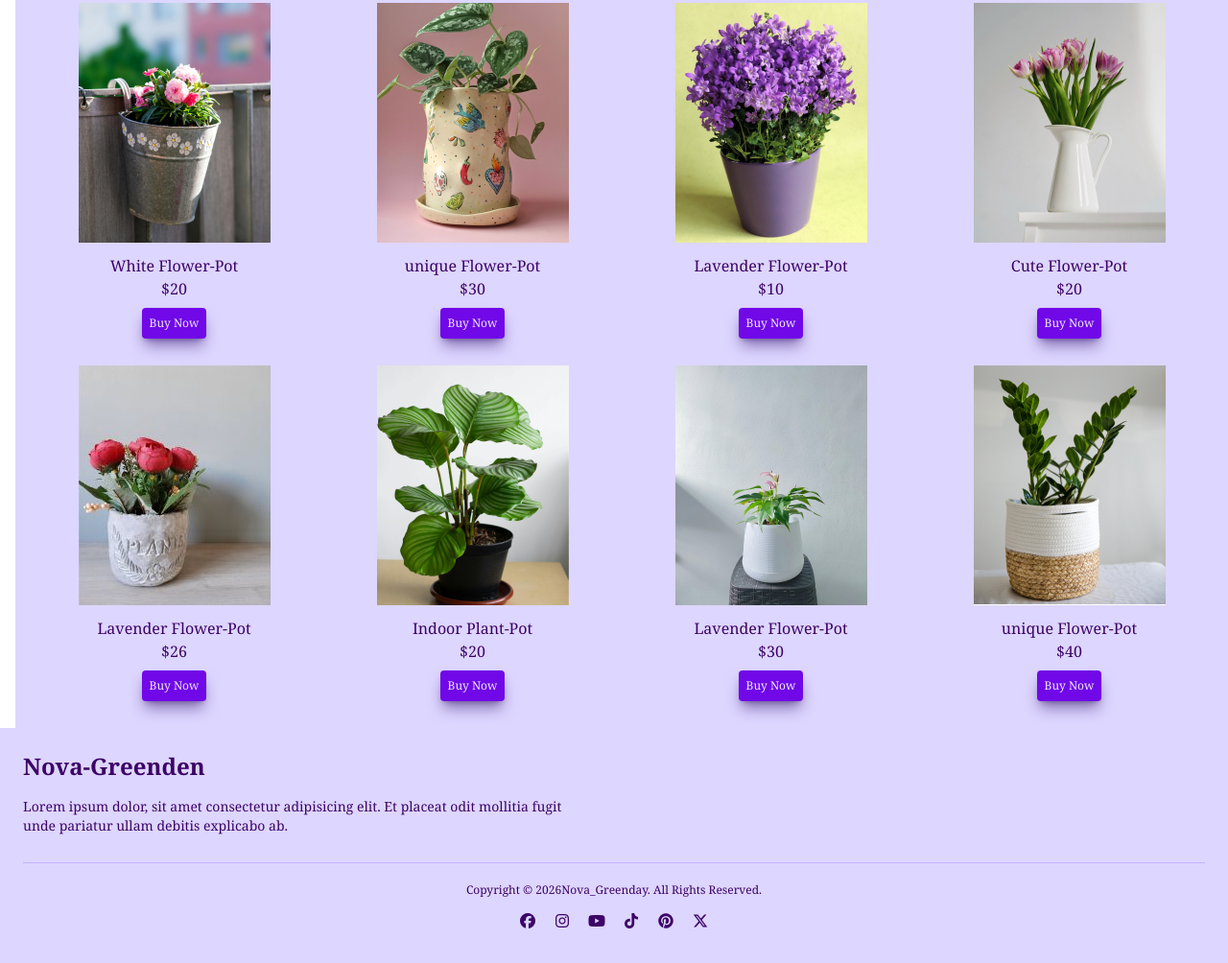
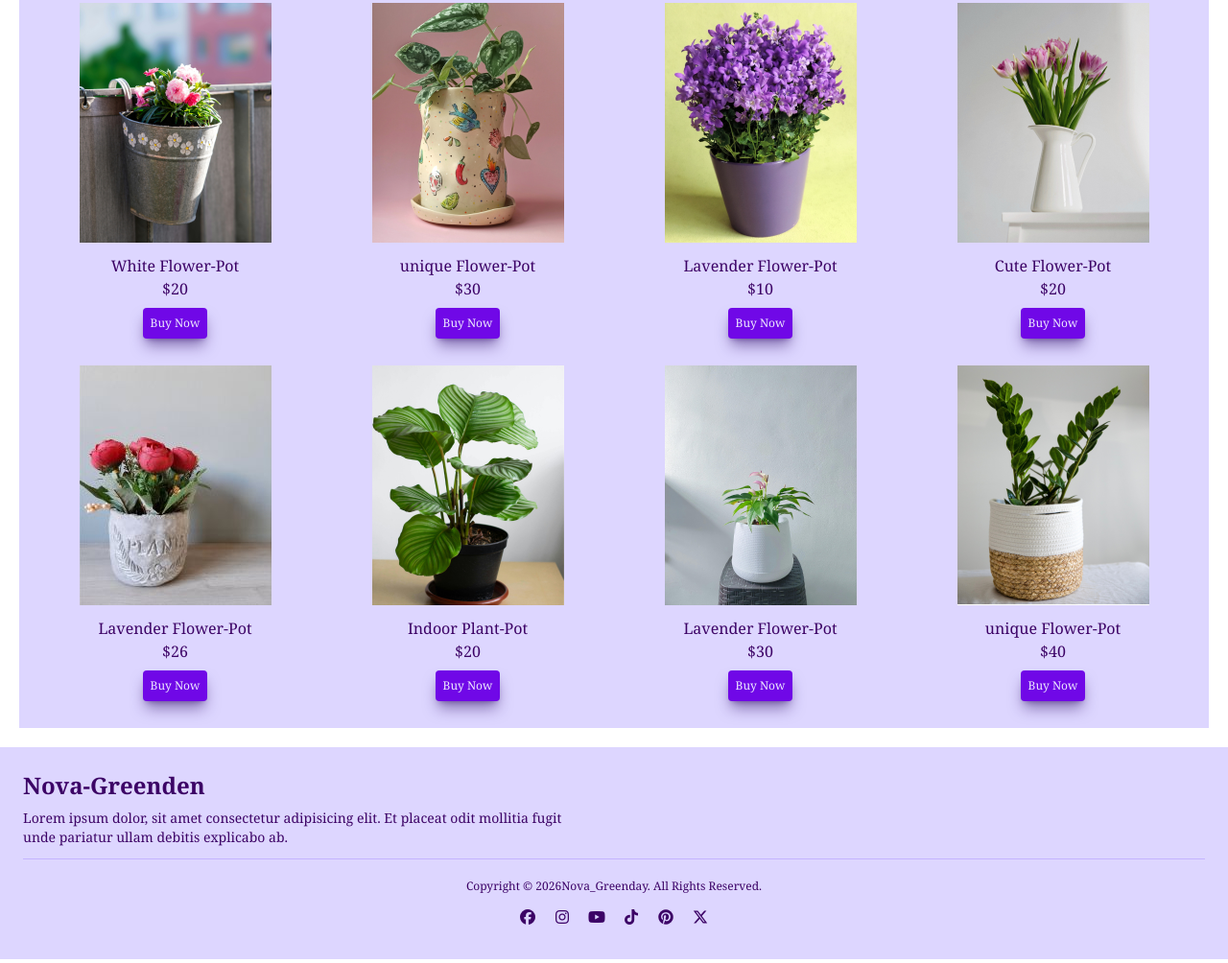
Before and after one commit to Sandhiya-Nagaraj/Greenden-TailwindCSS, a website: page src/productpage.html in a window 1280 px wide. Shown: the part 641-1645 px from the top of the page at 96% size. Drawn offline with Linux system fonts and the light colour scheme.

Commit message:
Desktop View Updated

```diff
--- a/src/productpage.html
+++ b/src/productpage.html
@@ -12,7 +12,7 @@
 
 </head>
 
-<body class="font-serif min-h-screen flex flex-col">
+<body class="font-serif flex flex-col min-h-dvh">
     <nav class="bg-violet-200 p-2 flex items-center justify-between shadow-xl sticky top-0 z-10">
       <h1 class="text-xl font-bold text-purple-950 p-2">Nova-Greenden</h1>
 
@@ -36,7 +36,7 @@
 
     </nav>
 
-    <main class="grow">
+    <main class="flex-1 pb-20">
       <!-- Header -->
       <section class="flex flex-col justify-center p-5 m-5 text-center">
         <h1 class="text-purple-950 font-bold text-2xl">Our Products</h1>
@@ -46,7 +46,7 @@
 
       <!-- Product -->
 
-      <div class="grid grid-cols-2 md:grid-cols-4 mt-4 ml-4 gap-5 text-center bg-violet-200 p-5">
+      <div class="grid grid-cols-2 md:grid-cols-4 m-5 gap-5 text-center bg-violet-200 p-5">
         <div class="text-purple-950">
           <img src="images/product-img-1.png" class="inline hover:shadow-xl hover:transform hover:-translate-y-2 mb-3"
             alt="">
@@ -175,10 +175,11 @@
 
     </main>
 
-    <!-- footer -->
-    <footer class="bg-violet-200 p-6 text-purple-950 flex flex-col gap-4 mt-auto">
+      <!-- footer -->
+    <footer class="bg-violet-200 p-6 text-purple-950 gap-4 mt-auto">
+    <div class="max-w-7xl mx-auto px-6 py-6">
       <h1 class="text-2xl font-bold">Nova-Greenden</h1>
-      <p class="text-sm mb-3 max-w-xl">Lorem ipsum dolor, sit amet consectetur adipisicing elit. Et placeat odit
+      <p class="text-sm mb-3 mt-2 max-w-xl pb-2 pt-2">Lorem ipsum dolor, sit amet consectetur adipisicing elit. Et placeat odit
         mollitia fugit
         unde pariatur ullam debitis explicabo ab.</p>
 
@@ -195,8 +196,8 @@
           <i class="fa-brands fa-pinterest"></i>
           <i class="fa-brands fa-x-twitter"></i>
         </div>
-
       </div>
+    </div>
     </footer>
 
 </body>
```
Also changed, not shown: src/contactpage.html (+6 -5 lines), src/index.html (+6 -5 lines).
